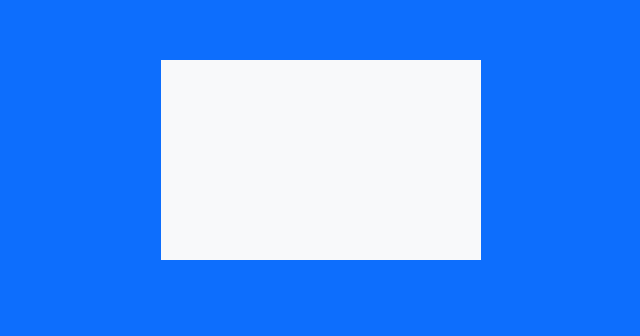
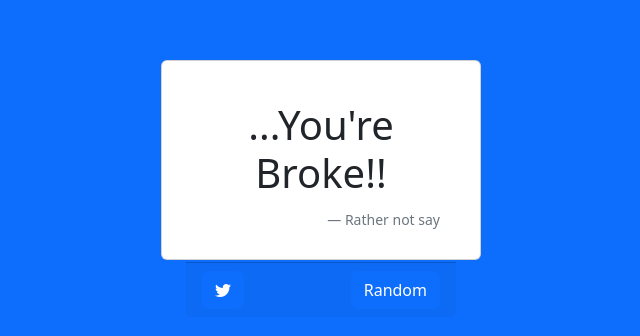
Before and after one commit to sergio-ortiz/random-quote-machine, a React (Vite) app: page / in a window 1280 px wide. Shown: the part 240-576 px from the top of the page, without its empty margins (319-959 px from the left). Built offline with nearby package versions, Linux system fonts and the light colour scheme.

Commit message:
feat(app): built in bootstrap

```diff
--- a/package.json
+++ b/package.json
@@ -11,6 +11,7 @@
   },
   "dependencies": {
     "bootstrap": "^5.2.3",
+    "bootstrap-icons": "^1.10.5",
     "react": "^18.2.0",
     "react-dom": "^18.2.0",
     "sass": "^1.62.1"
--- a/src/App.jsx
+++ b/src/App.jsx
@@ -2,7 +2,23 @@ function App() {
   return (
       <div className="container-fluid bg-primary vh-100 text-center">
         <div className="row vh-100 justify-content-center align-items-center">
-          <div id="quote-box" className="col-3 bg-light h-25">
+          <div id="quote-box" className="col-3 h-25 card p-4">
+            <div className="card-body">
+              <figure>
+                <blockquote className="blockquote">
+                  <h1 id="text" className="card-title">...You're Broke!!</h1>
+                </blockquote>
+                <figcaption id="author" className="card-subtitle blockquote-footer text-end">
+                  Rather not say
+                </figcaption>
+              </figure>
+            </div>
+            <div className="card-footer d-flex justify-content-between">
+              <a id="tweet-quote" className="btn btn-primary" href="https://twitter.com/intent/tweet?text=testing">
+                <i className="bi bi-twitter"></i>
+              </a>
+              <button id="new-quote" className="btn btn-primary">Random</button>
+            </div>
           </div>
         </div>
       </div>
--- a/src/main.jsx
+++ b/src/main.jsx
@@ -2,6 +2,7 @@ import React from 'react'
 import ReactDOM from 'react-dom/client'
 import App from './App.jsx'
 import './scss/styles.scss'
+import "bootstrap-icons/font/bootstrap-icons.css";
 
 ReactDOM.createRoot(document.getElementById('root')).render(
   <React.StrictMode>
```
Also changed, not shown: 1 other file (tests, documents, lock files or other folders).
